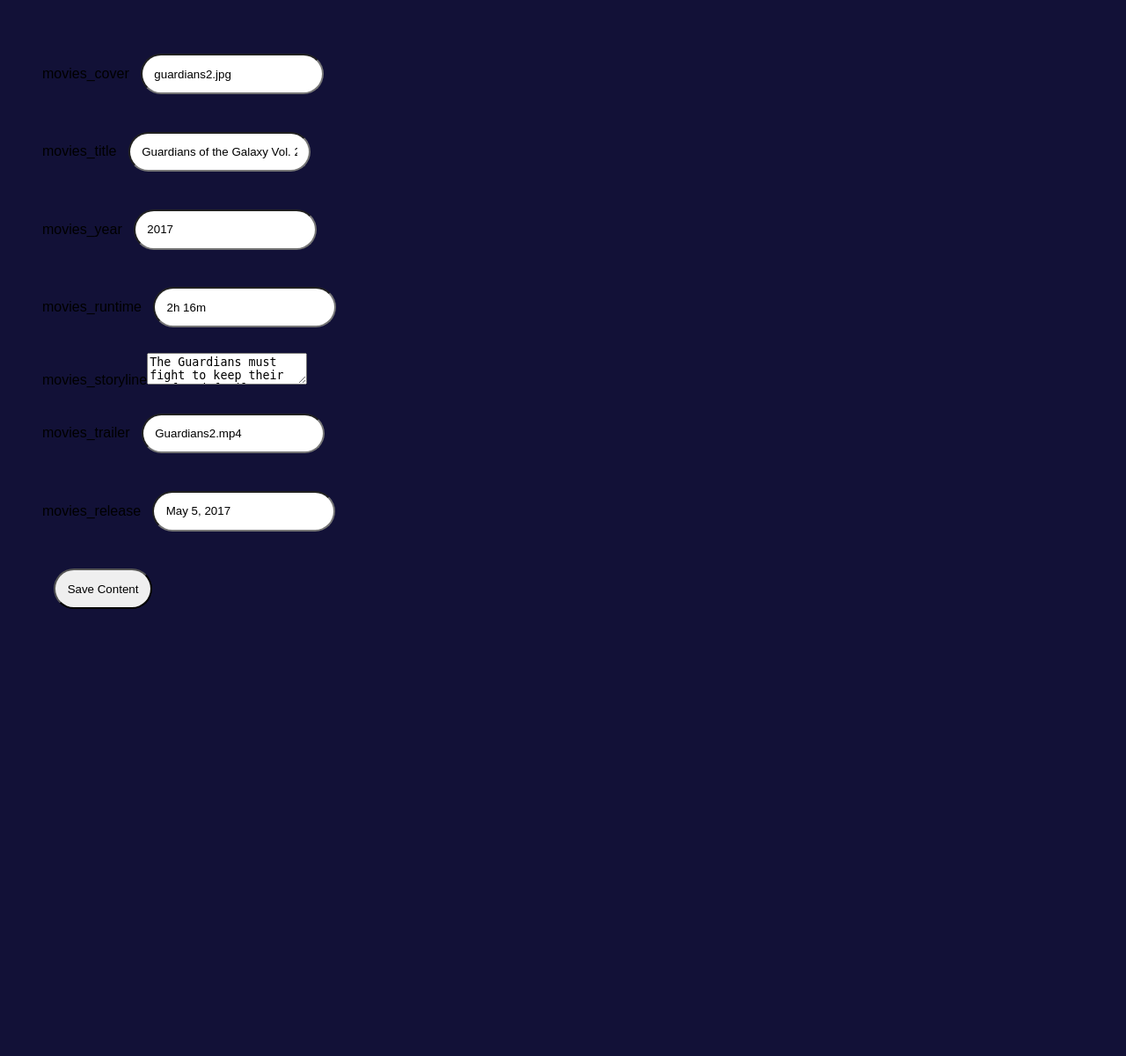
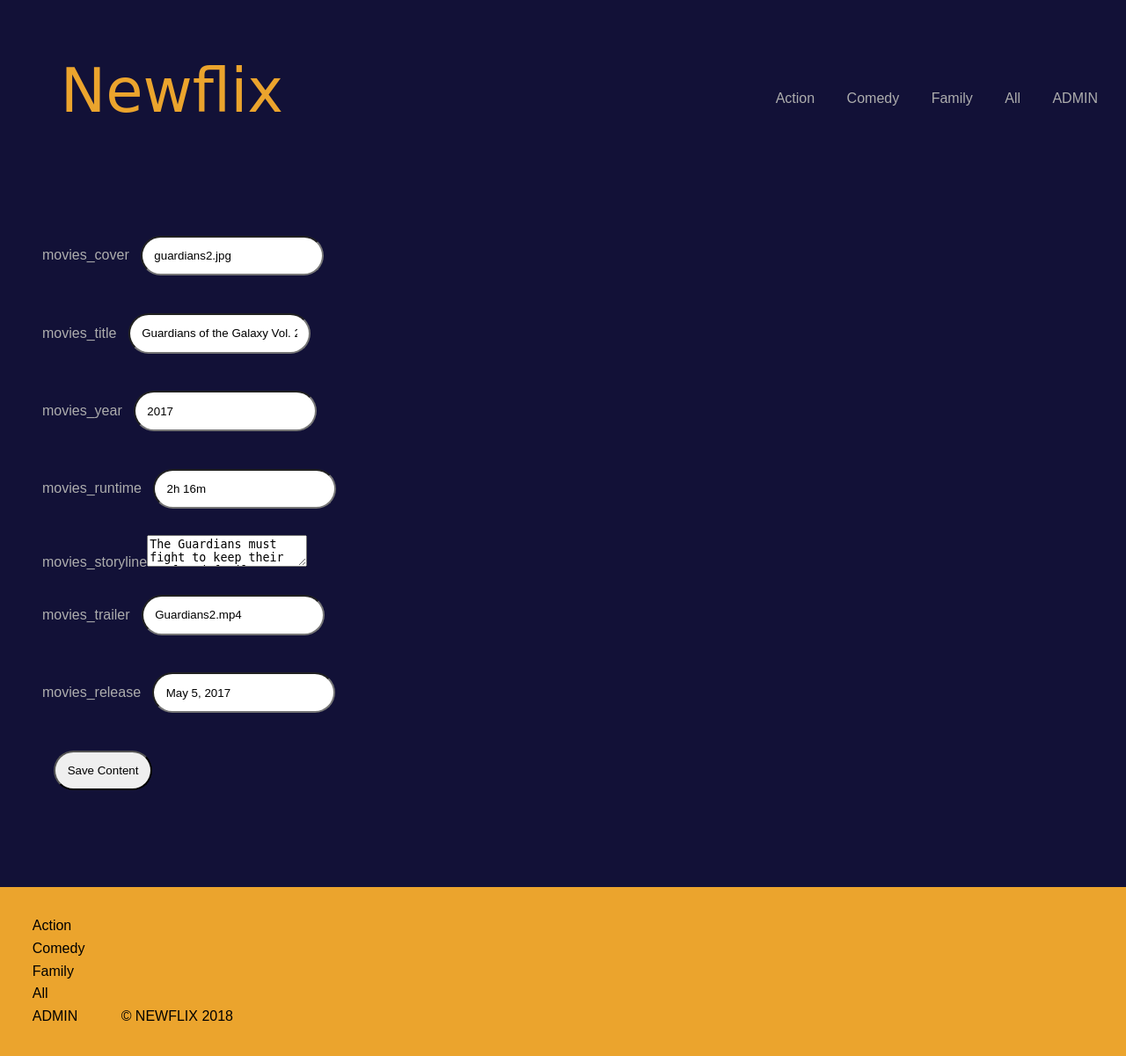
Before and after one commit to nmastracciFC/mastracci_n_cms, a PHP site: page /admin/editall.php in a window 1280 px wide. Shown: the whole page at 88% size. Before the commit the page ends 692 px from the top, so only its background shows below. Run offline with PHP 8.4, Linux system fonts and the light colour scheme; data comes from the database, SQL or seed files in the repository.

Commit message:
styling routes in the right place and added partials to all files

```diff
--- a/admin/css/admin.css
+++ /dev/null
@@ -1,79 +0,0 @@
-html, body, div, span, applet, object, iframe,
-h1, h2, h3, h4, h5, h6, p, blockquote, pre,
-a, abbr, acronym, address, big, cite, code,
-del, dfn, em, img, ins, kbd, q, s, samp,
-small, strike, strong, sub, sup, tt, var,
-b, u, i, center,
-dl, dt, dd, ol, ul, li,
-fieldset, form, label, legend,
-table, caption, tbody, tfoot, thead, tr, th, td,
-article, aside, canvas, details, embed,
-figure, figcaption, footer, header, hgroup,
-menu, nav, output, ruby, section, summary,
-time, mark, audio, video {
-	margin: 0;
-	padding: 0;
-	border: 0;
-	font-size: 100%;
-	font: inherit;
-	vertical-align: baseline;
-}
-/* HTML5 display-role reset for older browsers */
-article, aside, details, figcaption, figure,
-footer, header, hgroup, menu, nav, section, main {
-	display: block;
-}
-body {
-	line-height: 1;
-}
-ol, ul {
-	list-style: none;
-}
-blockquote, q {
-	quotes: none;
-}
-blockquote:before, blockquote:after,
-q:before, q:after {
-	content: '';
-	content: none;
-}
-table {
-	border-collapse: collapse;
-	border-spacing: 0;
-}
-/*COLOUR SCHEME
-light grey: #adadad
-light pink: #e8cadb
-dusty pink: #ab809a
-rich pink: #7d274e
-almost black: #0b0a16
-*/
-@import url('https://fonts.googleapis.com/css?family=Berkshire+Swash');
-
-body {
-	background-color: #121137;
-	font-family:'avenir', sans-serif;
-
-}
-h1 {
-	font-family: 'Berkshire Swash', cursive;
-
-}
-input {
-	border-radius: 5em;
-	padding:1em;
-	margin: 1em;
-}
-.logo {
-	font-family: 'Berkshire Swash', cursive;
-	font-size: 4.3em;
-	color: #e8cadb;
-	padding: 1em;
-	display: inline-block;
-}
-.main-content {
-	padding:3em;
-}
-.field-area {
-	/*margin:1em;*/
-}
--- a/admin/editall.php
+++ b/admin/editall.php
@@ -8,10 +8,12 @@
 <html>
 <head>
 <meta charset="UTF-8">
-<title>THE ONLY EDIT FORM</title>
-<link rel="stylesheet" type="text/css" href="css/admin.css">
+<title>NEWFLIX | Not Illegally Stealing a Brand</title>
+<link rel="stylesheet" type="text/css" href="../css/main.css">
 </head>
 <body>
+	<?php include('../includes/nav.php'); ?>
+
 	<div class="main-content">
 	<?php
 
@@ -23,5 +25,6 @@
 
 	?>
 	</div>
+	<?php include('../includes/footer.php'); ?>
 </body>
 </html>
--- a/css/main.css
+++ b/css/main.css
@@ -104,8 +104,15 @@ h1 {
 	color: #eba42d;
 }
 .footer {
+	display:block;
 	background-color: #eba42d;
-	width: 100%;
+	/*width: 100%;*/
+	/*position: absolute;*/
+
+  	bottom: 0;
+
+  	margin-top: 3em;
+  	padding:1em;
 	/*height: 5em;*/
 	/*position: absolute;*/
 	/*bottom: 0;*/
@@ -113,18 +120,28 @@ h1 {
 .footer-nav {
 	padding:1em;
 	text-decoration: none;
+	display:inline-block;
 }
 .footer-nav li {
 	padding: 0.3em;
+	transition: all 0.5s ease;
+
+}
+.footer-nav li:hover {
+	margin-left: 0.5em;
+
 }
 .footer-nav a {
 	text-decoration: none;
 	color: #000;
 	transition: all 0.5s ease;
 }
-.footer-nav a {
-	margin-left: 0.5em;
-
+.footer-legal {
+	display:inline-block;
+	padding:1em;
+	/*float: right;*/
+	text-align: right;
+	vertical-align: center;
 }
 
 .movie-list {
@@ -186,3 +203,40 @@ h1 {
 	transform: all 0.5s ease;
 	margin:2em;
 }
+
+
+/*ADMIN CSS PAGES*/
+
+.main-content {
+	padding:3em;
+	color: #adadad;
+}
+.main-content h2 {
+	font-size: 2em;
+	margin-bottom: 2em;
+}
+.main-content input {
+	border-radius: 5em;
+	padding:1em;
+	margin: 1em;
+
+}
+.main-content label {
+	color: #adadad;
+}
+.field-area {
+	/*margin:1em;*/
+}
+.button-nav {
+	padding: 0.5em;
+	border: 0.3em solid #fff;
+	border-radius: 10em;
+	text-decoration: none;
+	color: #adadad;
+	transition: all 0.5s ease;
+	margin: 1em;
+}
+.button-nav:hover {
+	color: #eba42d;
+	border: 0.5em solid #eba42d;
+}
--- a/details.php
+++ b/details.php
@@ -12,12 +12,12 @@
 <html>
 <head>
 <meta charset="UTF-8">
-<title>Details</title>
+<title>NEWFLIX | Not Illegally Stealing a Brand</title>
 <link href="https://fonts.googleapis.com/css?family=Berkshire+Swash" rel="stylesheet">
 <link rel="stylesheet" type="text/css" href="css/main.css">
 </head>
 <body>
-	<?php include('includes/nav.html'); ?>
+	<?php include('includes/nav.php'); ?>
 <section class="movie-detail">
 
 	<?php
@@ -39,6 +39,6 @@
 	?>
 
 </section>
-<?php include('includes/footer.html'); ?>
+<?php include('includes/footer.php'); ?>
 </body>
 </html>
--- a/includes/footer.html
+++ b/includes/footer.php
@@ -6,4 +6,7 @@
 	<li><a href="index.php">All</a></li>
 	<li><a href="admin/admin_login.php">ADMIN</a></li>
 </ul>
+<div class="footer-legal">
+	<p>&copy; NEWFLIX <?php echo date("Y"); ?></p>
+</div>
 </footer>
--- a/index.php
+++ b/index.php
@@ -19,7 +19,7 @@
 <html>
 <head>
 <meta charset="UTF-8">
-<title>Welcome to the Finest Selection of Blu-rays on the internets!</title>
+<title>NEWFLIX | Not Illegally Stealing a Brand</title>
 <link href="https://fonts.googleapis.com/css?family=Berkshire+Swash" rel="stylesheet">
 <link rel="stylesheet" type="text/css" href="css/main.css">
 </head>
@@ -27,7 +27,7 @@
 
 
 <?php
-	include('includes/nav.html');
+	include('includes/nav.php');
 ?>
 <section>
 <?php
@@ -52,7 +52,7 @@
 ?>
 </section>
 <?php
-	include('includes/footer.html');
+	include('includes/footer.php');
 ?>
 
 <script type="text/javascript" src="js/main.js"></script>
```
Also changed, not shown: admin/admin_addmovie.php (+7 -3 lines), admin/admin_choosetable.php (added, +71 -0 lines), admin/admin_createuser.php (+8 -3 lines), admin/admin_deleteuser.php (+6 -2 lines), admin/admin_edituser.php (+6 -2 lines), admin/admin_index.php (+8 -7 lines), admin/admin_login.php (+4 -3 lines), admin/admin_profile.php (+6 -21 lines), admin/multireturns.php (+5 -3 lines), includes/nav.php (renamed from includes/nav.html).
